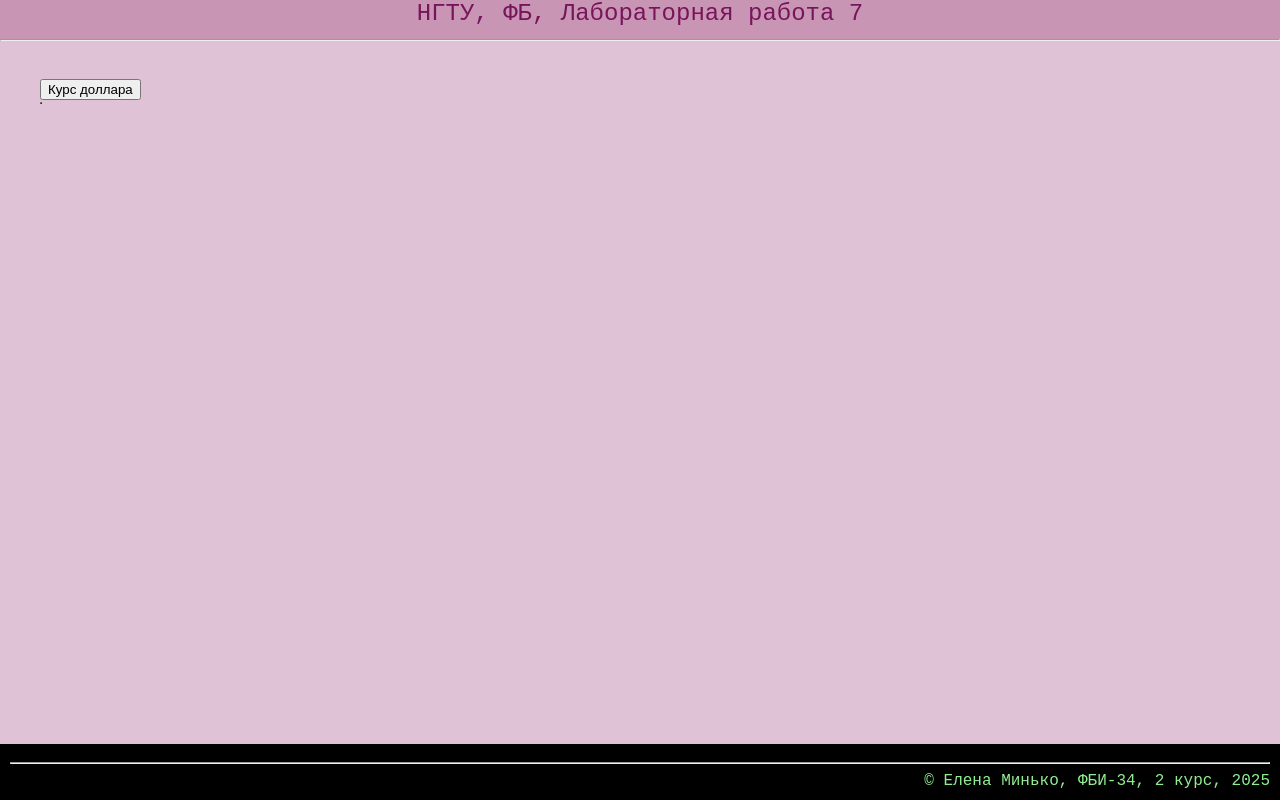
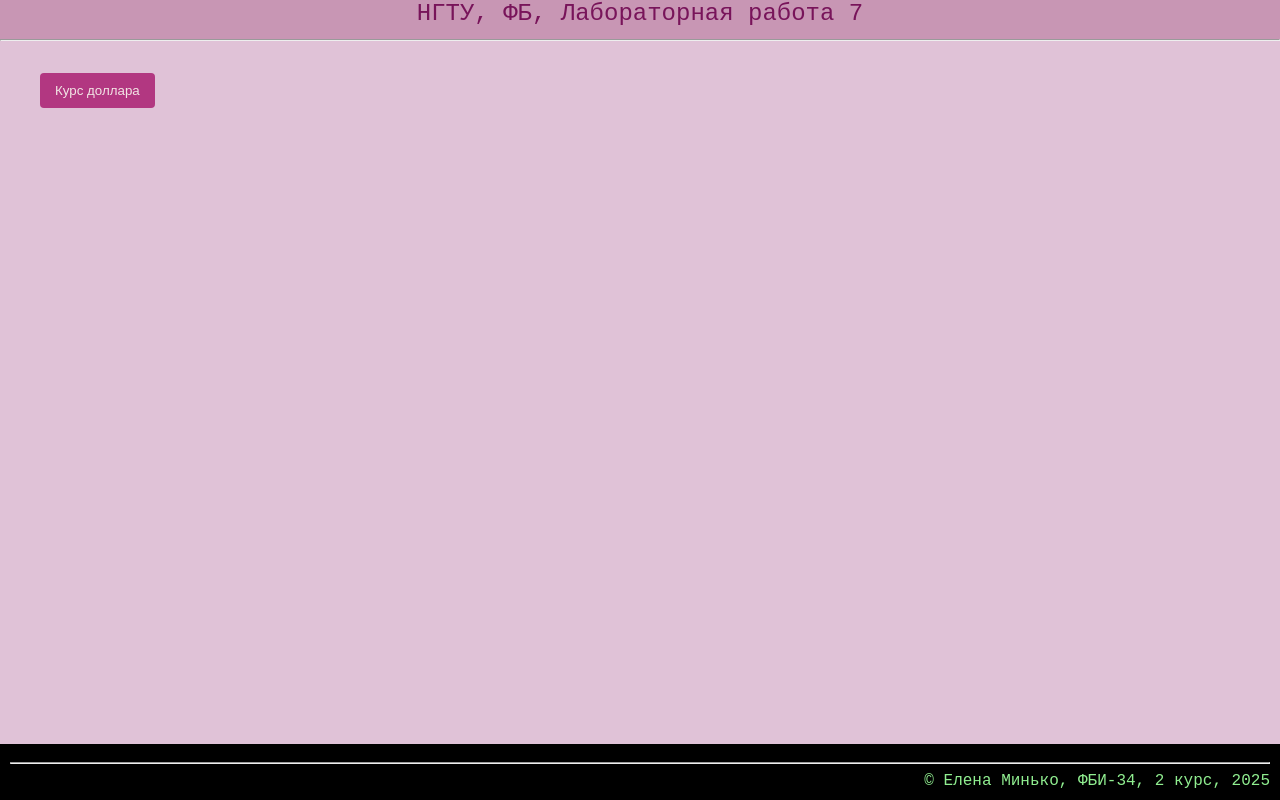
Before and after one commit to yaminjion/minko-labs, a plain HTML site: page lab7/dollar.html in a window 1280 px wide. Drawn offline with Linux system fonts and the light colour scheme.

Commit message:
исправление

```diff
--- a/lab7/dollar.html
+++ b/lab7/dollar.html
@@ -8,6 +8,37 @@
         <link rel="icon" href="../favicon-16x16.png">
         <link rel="icon" href="../favicon-32x32.png">
         <script src = "dollar-data.js"></script>
+        <style>
+            button {
+                padding: 10px 15px;
+                background-color: #b23781;
+                color: rgb(242, 229, 229);
+                border: none;
+                border-radius: 4px;
+                cursor: pointer;
+                margin-bottom: 20px;
+                transition: background-color 0.3s ease;
+            }
+
+            button:hover {
+                background-color: #6d3657;
+            }
+
+            #dollar-table {
+                border-collapse: collapse;
+                margin-bottom: 20px;
+            }
+
+            #dollar-table td {
+                border: 1px solid #ddd;
+                padding: 8px;
+            }
+
+            #detail {
+                font-weight: bold;
+                color: #b23781;
+            }
+        </style>
         <script>
             function showExchange() {
                 let table = document.getElementById('dollar-table');
@@ -40,7 +71,7 @@
 
         <main>
             <button onclick="showExchange()">Курс доллара</button>
-            <table border ="1" id="dollar-table"></table>
+            <table id="dollar-table"></table>
             <div id="detail"></div>
         </main>
 
```
